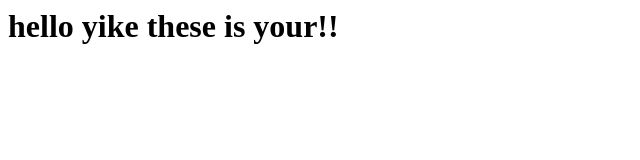
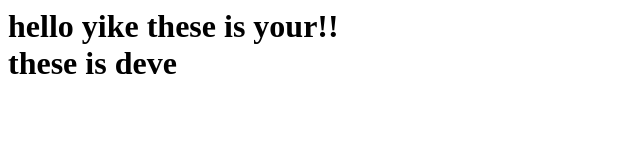
Before and after one commit to yike-cyber/burgr-shop-with-html-and-css, a plain HTML site: page index.html in a window 1280 px wide. Shown: the whole page, without its empty margins (0-640 px from the left). Drawn offline with Linux system fonts and the light colour scheme.

Commit message:
branch1 updated

```diff
--- a/index.html
+++ b/index.html
@@ -1 +1,2 @@
-<h1>hello yike these is your!!</h1>
+<h1>hello yike these is your!!
+<div>these is deve</div>
```
